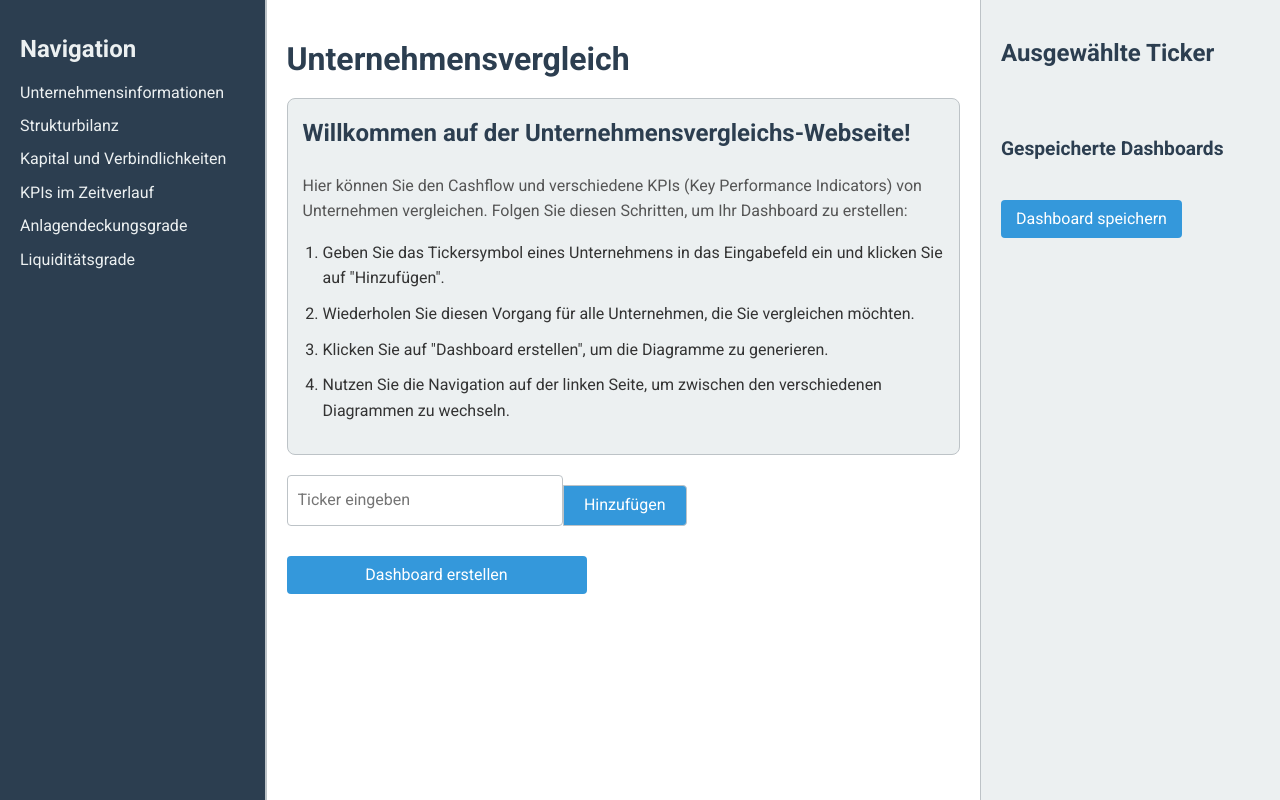
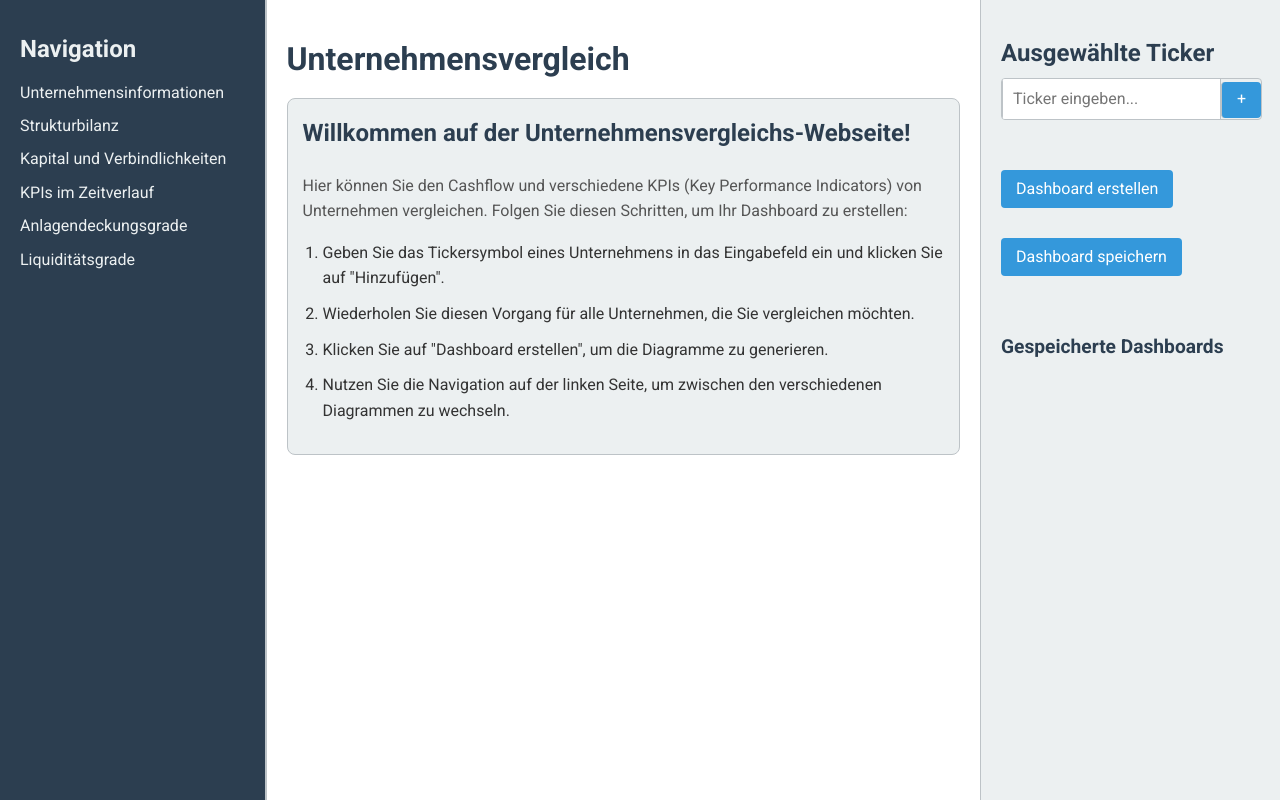
Before and after one commit to altendeh/Digitale-Unternehmensfuehrung, a Flask app: page / in a window 1280 px wide. Run offline with Flask 3, Linux system fonts and the light colour scheme; some libraries are stand-ins or nearby versions.

Commit message:
implemented a suggestion list

```diff
--- a/get_data/app.py
+++ b/get_data/app.py
@@ -686,6 +686,21 @@ def create_company_table(symbols):
 def index():
     return render_template('index.html')
 
+@app.route('/api/tickers', methods=['GET'])
+def get_tickers():
+    query = request.args.get('q', '').upper()
+    if not query:
+        return jsonify([])
+
+    try:
+        tickers = yf.Ticker(query)
+        # Beispiel: Rückgabe von Name und Symbol
+        return jsonify([
+            {"symbol": query, "name": tickers.info.get("shortName", "Unbekannt")}
+        ])
+    except Exception as e:
+        return jsonify({"error": str(e)}), 500
+
 @app.route('/update_table', methods=['POST'])
 def update_table():
     symbols = request.json.get('symbols', [])
--- a/get_data/static/styles.css
+++ b/get_data/static/styles.css
@@ -100,59 +100,9 @@ body {
     margin-bottom: 10px;
 }
 
-/* Input Group Styles */
-.input-group {
-    display: flex;
-    margin-bottom: 20px;
-    width: 100%;
-    max-width: 400px;
-}
 
-.input-group input {
-    flex: 1;
-    padding: 10px;
-    font-size: 1rem;
-    border: 1px solid #bdc3c7;
-    border-radius: 4px 0 0 4px;
-    outline: none;
-    transition: border-color 0.3s ease;
-}
 
-.input-group input:focus {
-    border-color: #3498db; /* Blau beim Fokus */
-}
 
-.input-group button {
-    padding: 10px 20px;
-    font-size: 1rem;
-    border: 1px solid #bdc3c7;
-    border-radius: 0 4px 4px 0;
-    background-color: #3498db;
-    color: #fff;
-    cursor: pointer;
-    transition: background-color 0.3s ease;
-}
-
-.input-group button:hover {
-    background-color: #2980b9; /* Dunkleres Blau beim Hover */
-}
-
-/* Button Styles */
-button {
-    padding: 10px 20px;
-    font-size: 1rem;
-    border: none;
-    border-radius: 4px;
-    background-color: #3498db;
-    color: #fff;
-    cursor: pointer;
-    transition: background-color 0.3s ease;
-    margin-top: 10px;
-}
-
-button:hover {
-    background-color: #2980b9;
-}
 
 /* Error Message Styles */
 .error-message {
@@ -192,23 +142,148 @@ p {
     color: #2c3e50;
 }
 
+/* Button Styles */
+button {
+    padding: 10px 20px;
+    font-size: 1rem;
+    border: none;
+    border-radius: 4px;
+    background-color: #3498db;
+    color: #fff;
+    cursor: pointer;
+    transition: background-color 0.3s ease;
+    margin-top: 10px;
+}
+
+button:hover {
+    background-color: #2980b9;
+}
+
+button:disabled {
+    position: relative; /* Für den Tooltip */
+    background-color: #bdc3c7; /* Grauer Hintergrund */
+    color: #7f8c8d; /* Graue Schrift */
+    cursor: not-allowed; /* Zeigt an, dass der Button nicht klickbar ist */
+    opacity: 0.6; /* Leicht transparent */
+}
+
+button:disabled::after {
+    content: "Änderungen am Dashboard erforderlich"; /* Tooltip-Text */
+    position: absolute;
+    top: 110%; /* Unterhalb des Buttons */
+    left: 50%;
+    transform: translateX(-50%);
+    background-color: #333; /* Dunkler Hintergrund für den Tooltip */
+    color: #fff; /* Weiße Schrift */
+    padding: 5px 10px;
+    border-radius: 4px;
+    font-size: 0.8rem;
+    white-space: nowrap;
+    opacity: 0; /* Unsichtbar, bis Hover */
+    pointer-events: none; /* Tooltip ist nicht interaktiv */
+    transition: opacity 0.3s ease;
+    z-index: 10;
+}
+
+button:disabled:hover::after {
+    opacity: 1; /* Tooltip sichtbar machen */
+}
+
+
+/* Autovervollständigung */
+.ticker-autocomplete {
+    position: relative;
+    width: 100%;
+    max-width: 400px;
+    margin-bottom: 20px;
+}
+
+.input-container {
+    position: relative;
+    display: flex;
+    align-items: center; /* Vertikale Zentrierung von Eingabefeld und Button */
+    width: 100%;
+    border: 1px solid #bdc3c7; /* Gemeinsame Umrandung */
+    border-radius: 4px; /* Abgerundete Ecken für das gesamte Eingabefeld */
+    overflow: hidden; /* Verhindert, dass der Button oder das Eingabefeld über die Grenzen hinausragen */
+    height: 40px; /* Einheitliche Höhe für den Container */
+}
+
+#ticker-input {
+    flex: 1; /* Eingabefeld nimmt den verfügbaren Platz ein */
+    padding: 10px;
+    font-size: 1rem;
+    border: none; /* Entfernt die Standardumrandung */
+    outline: none; /* Entfernt den Fokusrahmen */
+    height: 100%; /* Gleiche Höhe wie der Container */
+}
+
+#add-ticker-button {
+    padding: 0 15px; /* Innenabstand für den Button */
+    font-size: 1rem;
+    border: none; /* Entfernt die Standardumrandung */
+    background-color: #3498db;
+    color: #fff;
+    cursor: pointer;
+    transition: background-color 0.3s ease;
+    height: calc(100% - 4px); /* Button leicht kleiner machen */
+    margin-top: 2px; /* Button leicht nach oben verschieben */
+    border-left: 1px solid #bdc3c7; /* Trennlinie zwischen Eingabefeld und Button */
+    border-radius: 4px; /* Keine abgerundeten Ecken */
+}
+
+#add-ticker-button:hover {
+    background-color: #2980b9;
+}
+
+.suggestions-list {
+    position: absolute;
+    top: 100%;
+    left: 0;
+    right: 0;
+    background-color: #ffffff;
+    border: 1px solid #bdc3c7;
+    border-radius: 4px;
+    max-height: 150px;
+    overflow-y: auto;
+    list-style: none;
+    padding: 0;
+    margin: 0;
+    z-index: 1000;
+    display: none; /* Standardmäßig ausgeblendet */
+}
+
+.suggestions-list li {
+    padding: 10px;
+    cursor: pointer;
+    transition: background-color 0.3s ease;
+}
+
+.suggestions-list li:hover {
+    background-color: #f4f4f9;
+}
+
 /* Ausgewählte Ticker */
 .ticker-list {
     list-style-type: none;
     padding: 0;
     margin: 0;
-    overflow-y: auto;
+    overflow: visible; /* Kein Scrollbar */
 }
 
 .ticker-list li {
     display: flex;
-    justify-content: space-between;
-    padding: 5px 10px;
+    align-items: center; /* Vertikale Zentrierung */
+    justify-content: space-between; /* Platz zwischen Name und Buttons */
+    padding: 2px 5px; /* Minimaler Innenabstand */
     background-color: #ffffff;
     border: 1px solid #bdc3c7;
     border-radius: 4px;
-    margin-bottom: 5px;
+    margin-bottom: 5px; /* Abstand zwischen den Einträgen */
     transition: background-color 0.3s ease;
+    font-size: 0.9rem; /* Schriftgröße */
+    line-height: 1; /* Zeilenhöhe auf Schriftgröße reduziert */
+    height: 1.8rem; /* Feste Höhe für konsistente Darstellung */
 }
 
 .ticker-list li:hover {
--- a/get_data/templates/index.html
+++ b/get_data/templates/index.html
@@ -38,12 +38,7 @@
                 </ol>
             </div>
 
-            <!-- Eingabefeld für Ticker -->
-            <div class="input-group">
-                <input type="text" id="ticker-input" placeholder="Ticker eingeben" aria-label="Ticker eingeben">
-                <button onclick="addTicker()">Hinzufügen</button>
-            </div>
-            <button onclick="createDashboard()" style="width: 300px;">Dashboard erstellen</button>
+
 
             <div id="error-message" class="error-message" aria-live="polite"></div>
 
@@ -83,16 +78,41 @@
         <!-- Rechte Spalte -->
         <div class="right-column">
             <h2>Ausgewählte Ticker</h2>
+
+            <!-- Autovervollständigung für Tickersymbole -->
+            <div class="ticker-autocomplete">
+                <div class="input-container">
+                    <input
+                        type="text"
+                        id="ticker-input"
+                        placeholder="Ticker eingeben..."
+                        oninput="suggestTickers()"
+                    />
+                    <button id="add-ticker-button" onclick="addTicker()">+</button>
+                </div>
+                <ul id="ticker-suggestions" class="suggestions-list"></ul>
+            </div>
+
+            <!-- Liste der ausgewählten Ticker -->
             <ul id="ticker-list" class="ticker-list"></ul>
 
+            <!-- Button zum Dashboard erstellen -->
+            <div class="dashboard-actions">
+                <button id="create-dashboard-button" onclick="createDashboard()">Dashboard erstellen</button>
+            </div>
+
+            <!-- Button zum Speichern des Dashboards -->
+            <div class="dashboard-actions">
+                <button onclick="saveDashboard()">Dashboard speichern</button>
+            </div>
+
+            <!-- Gespeicherte Dashboards -->
             <div class="saved-dashboards">
                 <h2>Gespeicherte Dashboards</h2>
                 <ul id="saved-dashboards-list" class="ticker-list"></ul>
             </div>
 
-            <div class="dashboard-actions">
-                <button onclick="saveDashboard()">Dashboard speichern</button>
-            </div>
+
         </div>
     </div>
 
```
Also changed, not shown: get_data/static/scripts.js (+72 -17 lines).
